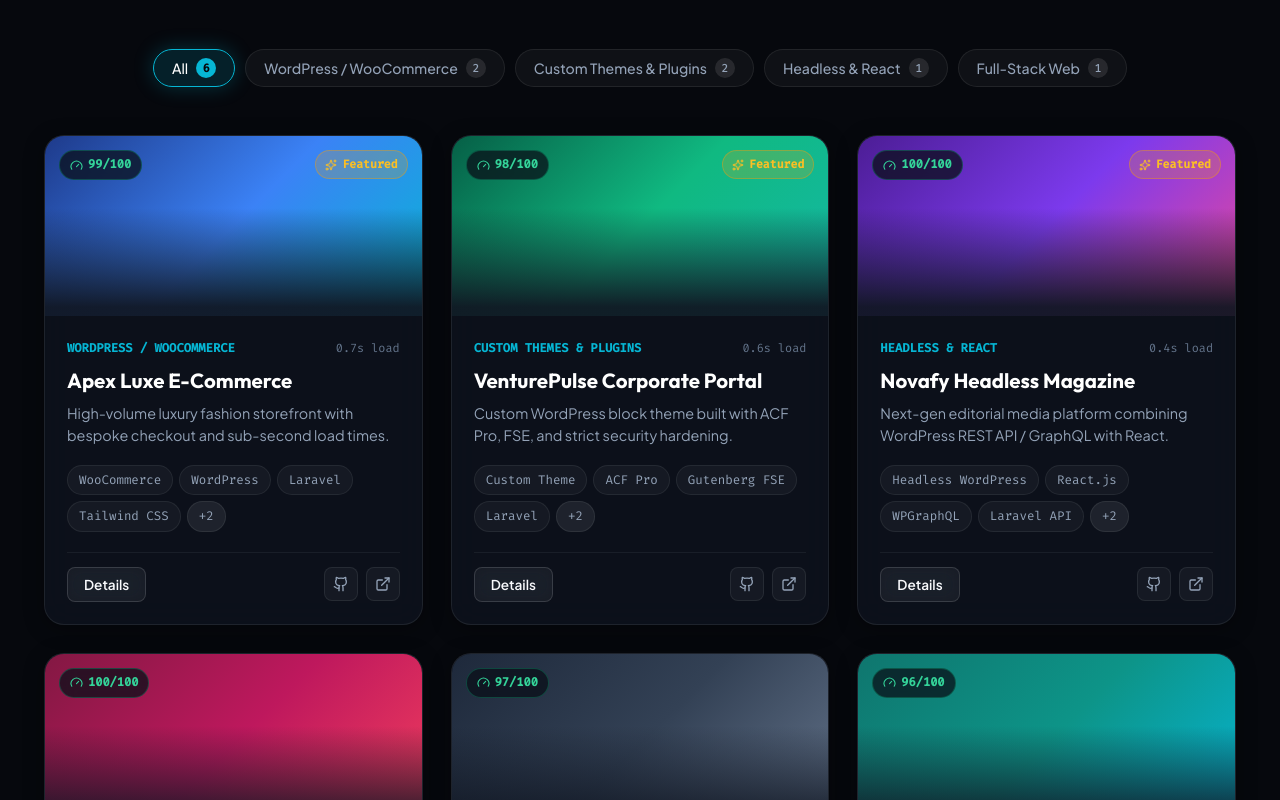
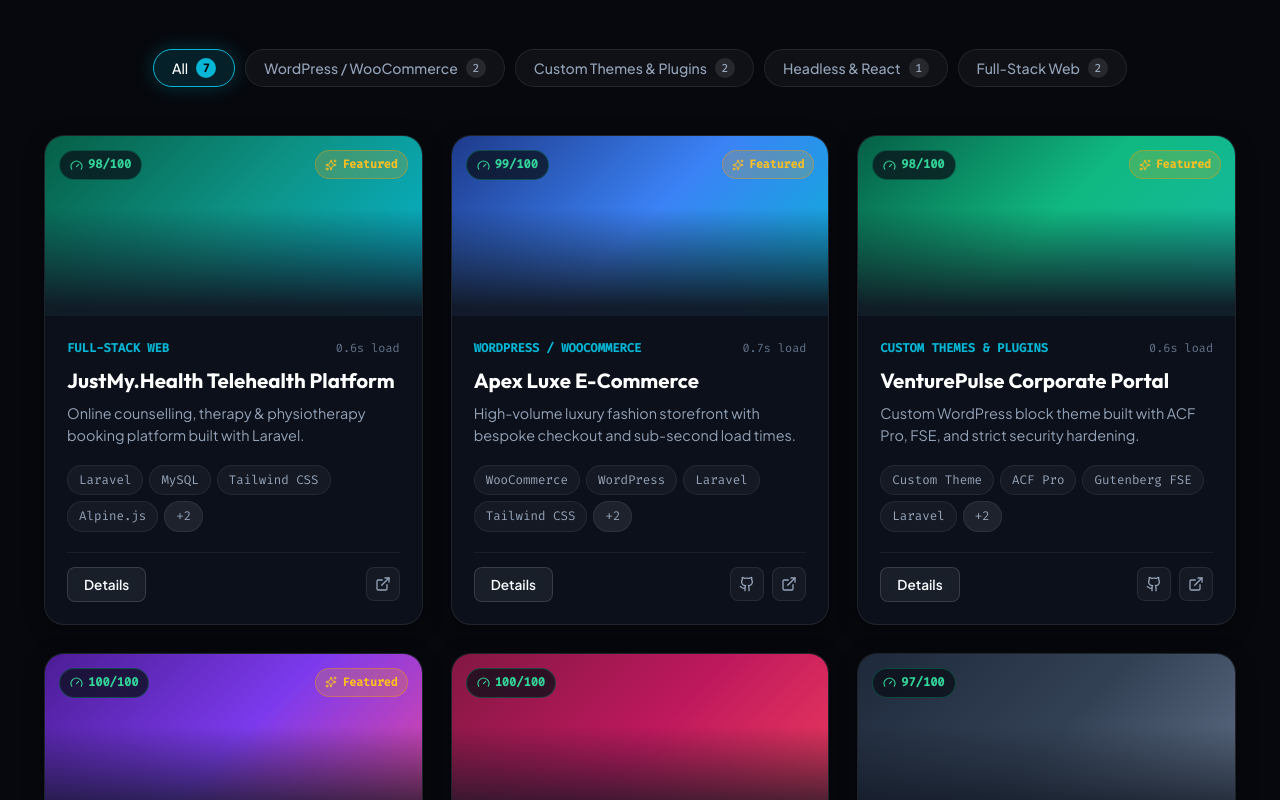
Before and after one commit to AmarAbbas123/Amar_W, a React (Vite) app: page / in a window 1280 px wide. Shown: the part 1320-2120 px from the top of the page. Built offline with nearby package versions, Linux system fonts and the light colour scheme.

Commit message:
experince section updated

```diff
--- a/src/components/Experience.css
+++ b/src/components/Experience.css
@@ -132,6 +132,20 @@
   font-weight: 600;
 }
 
+.timeline-company-link {
+  display: inline-flex;
+  align-items: center;
+  gap: 6px;
+  color: var(--accent-cyan);
+  text-decoration: none;
+  transition: all 0.2s ease;
+}
+
+.timeline-company-link:hover {
+  color: #38bdf8;
+  gap: 8px;
+}
+
 .timeline-badges {
   display: flex;
   align-items: center;
--- a/src/components/Experience.jsx
+++ b/src/components/Experience.jsx
@@ -6,7 +6,8 @@
   Calendar,
   MapPin,
   Award,
-  CheckCircle2
+  CheckCircle2,
+  ExternalLink
 } from 'lucide-react';
 import './Experience.css';
 
@@ -68,7 +69,21 @@
                     <div className="timeline-card-header">
                       <div>
                         <h3 className="timeline-role">{item.role}</h3>
-                        <div className="timeline-company">{item.company}</div>
+                        <div className="timeline-company">
+                          {item.url ? (
+                            <a
+                              href={item.url}
+                              target="_blank"
+                              rel="noreferrer"
+                              className="timeline-company-link"
+                            >
+                              <span>{item.company}</span>
+                              <ExternalLink size={13} />
+                            </a>
+                          ) : (
+                            item.company
+                          )}
+                        </div>
                       </div>
 
                       <div className="timeline-badges">
--- a/src/portfolioData.js
+++ b/src/portfolioData.js
@@ -39,6 +39,30 @@
 ];
 
 export const projects = [
+  {
+    id: "project-jmh",
+    title: "JustMy.Health Telehealth Platform",
+    category: "Full-Stack Web",
+    featured: true,
+    tagline: "Online counselling, therapy & physiotherapy booking platform built with Laravel.",
+    description:
+      "A comprehensive digital health and telehealth platform connecting patients with certified counsellors, therapists, and physiotherapists. Engineered with a Laravel backend, MySQL, Tailwind CSS, Alpine.js, and automated appointment scheduling.",
+    tags: ["Laravel", "MySQL", "Tailwind CSS", "Alpine.js", "Laravel Blade", "Telehealth API"],
+    metrics: {
+      speedScore: 98,
+      conversionBoost: "+42%",
+      pageLoad: "0.6s",
+    },
+    imageGradient: "linear-gradient(135deg, #065f46 0%, #0d9488 50%, #06b6d4 100%)",
+    liveDemo: "https://justmy.health/",
+    github: null,
+    highlights: [
+      "Custom patient registration and practitioner onboarding modules",
+      "Interactive consultation scheduling and automated session reminders",
+      "Secure role-based account management for practitioners and patients",
+      "Mobile-responsive health portal designed with Tailwind CSS & Alpine.js",
+    ],
+  },
   {
     id: "project-1",
     title: "Apex Luxe E-Commerce",
@@ -194,7 +218,7 @@
       { name: "Advanced Custom Fields (ACF Pro)", level: 98 },
       { name: "Headless WordPress (REST & WPGraphQL)", level: 88 },
       { name: "Gutenberg Custom Blocks & FSE", level: 86 },
-      { name: "Elementor / Divi Custom Modules", level: 90 },
+      { name: "Elementor Pro & Theme Builder", level: 96 },
       { name: "Security Hardening & Malware Cleanup", level: 94 },
     ],
   },
@@ -242,50 +266,58 @@
 export const experience = [
   {
     id: "exp-1",
-    role: "Senior WordPress & Web Developer",
-    company: "HyperScale Digital Agency",
-    period: "2023 - Present",
+    role: "Software Engineer",
+    company: "JustMy.Health",
+    url: "https://justmy.health/",
+    period: "Oct 2025 - Present",
     location: "Remote",
-    type: "Full-Time",
+    type: "Part Time",
     description:
-      "Lead developer for international client accounts. Architect bespoke WordPress themes, WooCommerce stores, and headless web apps. Mentored junior developers and instituted automated CI/CD deployment pipelines.",
+      "Software engineer contributing to JustMy.Health — a digital healthcare and telehealth web application facilitating online counselling, therapy, physiotherapy, and practitioner consultation booking built with Laravel.",
     achievements: [
-      "Engineered 18+ custom enterprise themes delivering 95+ average Google PageSpeed scores.",
-      "Optimized database architectures resulting in a 45% reduction in server response times.",
-      "Introduced ACF Block components that reduced content manager publishing time by 60%.",
+      "Engineered backend modules in Laravel for patient registration, practitioner scheduling, and appointment booking flows.",
+      "Optimized MySQL database queries and Eloquent relationships to reduce response latency on key health service endpoints.",
+      "Developed secure authentication mechanisms, CSRF protections, and role-based access for patient and practitioner account portals.",
+      "Collaborated on responsive UI components built with Tailwind CSS, Alpine.js, and Laravel Blade templates.",
     ],
-    techStack: ["WordPress", "WooCommerce", "Laravel", "React", "REST API", "Tailwind CSS"],
+    techStack: ["Laravel", "MySQL", "Tailwind CSS", "Alpine.js", "Laravel Blade", "REST APIs", "Vite"],
   },
   {
     id: "exp-2",
-    role: "WordPress Developer & CMS Specialist",
-    company: "Creative Orbit Studio",
-    period: "2021 - 2023",
-    location: "Hybrid",
+    role: "Junior Software Engineer",
+    company: "AliLogics",
+    period: "2023 - Present",
+    location: "On-site / Hybrid",
     type: "Full-Time",
     description:
-      "Developed high-impact marketing websites, custom WordPress plugins, and integrated third-party CRM APIs (HubSpot, Salesforce, ActiveCampaign).",
+      "Contributed as a Junior Software Engineer across diverse client web applications, specializing in WordPress website development, Elementor Pro visual engineering, technical & on-page SEO optimization, and responsive frontend implementations.",
     achievements: [
-      "Built 30+ client websites from Figma designs to pixel-perfect live WordPress setups.",
-      "Created proprietary plugin for custom payment gateway integrations with automated reconciliations.",
-      "Resolved critical security vulnerabilities and restored hacked sites with 100% data recovery.",
+      "Built and customized pixel-perfect, high-converting websites and landing pages using Elementor Pro and ACF Pro.",
+      "Developed and deployed multiple custom WordPress websites from Figma/client specifications to production.",
+      "Implemented technical and on-page SEO best practices (schema markup, meta tags, XML sitemaps, and indexing optimizations) to improve client search visibility.",
+      "Optimized site responsiveness, Core Web Vitals, and page speed to maximize organic search rankings and reduce bounce rates.",
+      "Configured SEO plugins (Rank Math / Yoast SEO), Google Search Console properties, and structured breadcrumb architectures.",
+      "Assisted senior engineers with website migrations, database management, and technical support.",
     ],
-    techStack: ["WordPress", "Laravel", "JavaScript", "ACF Pro", "MySQL", "SCSS"],
+    techStack: ["WordPress", "Elementor Pro", "Technical SEO", "Schema Markup", "Rank Math / Yoast", "WooCommerce", "ACF Pro", "HTML5 / CSS3", "MySQL"],
   },
   {
     id: "exp-3",
-    role: "Frontend & Web Developer",
-    company: "Freelance / Self-Employed",
-    period: "2019 - 2021",
-    location: "Global",
-    type: "Contract",
+    role: "Junior Front-End Developer",
+    company: "Secure Site Audit",
+    url: "https://www.securesiteaudit.com/",
+    period: "Aug 2024 - Jun 2025",
+    location: "Remote",
+    type: "Part-time",
     description:
-      "Partnered with startups, local businesses, and e-commerce brands worldwide to deliver custom websites, landing pages, and ongoing performance maintenance.",
+      "Contributed as a Junior Front-End Developer on Secure Site Audit (securesiteaudit.com) — an enterprise Laravel web application designed for telecom site and tower auditing, inspection tracking, and automated compliance reporting.",
     achievements: [
-      "Maintained a 5.0-star rating across 40+ completed Upwork & direct client contracts.",
-      "Boosted conversion rates by up to 50% through mobile responsiveness and UI improvements.",
+      "Engineered responsive auditor dashboards and client-facing interfaces for the Secure Site Audit Laravel application.",
+      "Built interactive inspection data entry forms, file uploads, and tower checklist components using JavaScript and Bootstrap.",
+      "Integrated frontend views and AJAX interactions with backend Laravel RESTful controllers and validation rules.",
+      "Ensured mobile and tablet responsiveness for on-site field auditors conducting live telecom inspections.",
     ],
-    techStack: ["WordPress", "HTML5", "CSS3", "JavaScript", "Elementor Pro", "WooCommerce"],
+    techStack: ["Laravel", "JavaScript", "Bootstrap 5", "Laravel Blade", "HTML5 / CSS3", "REST APIs"],
   },
 ];
 
```
